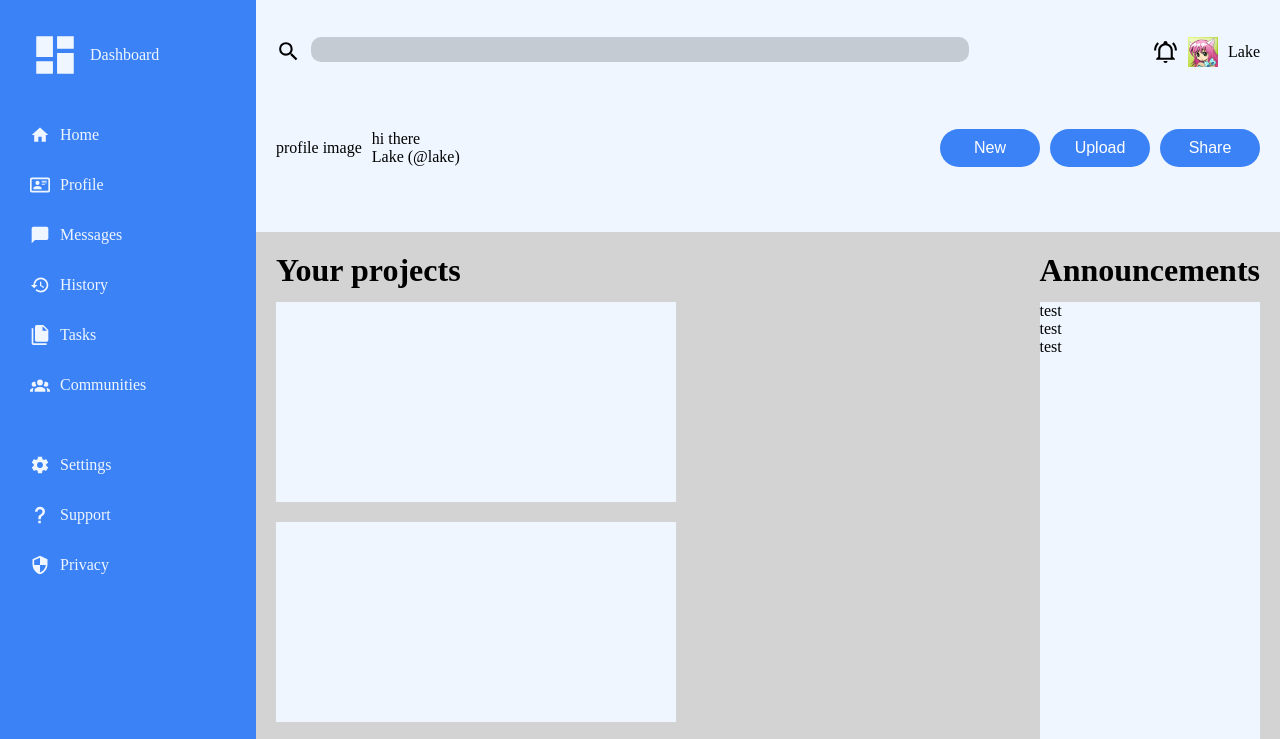
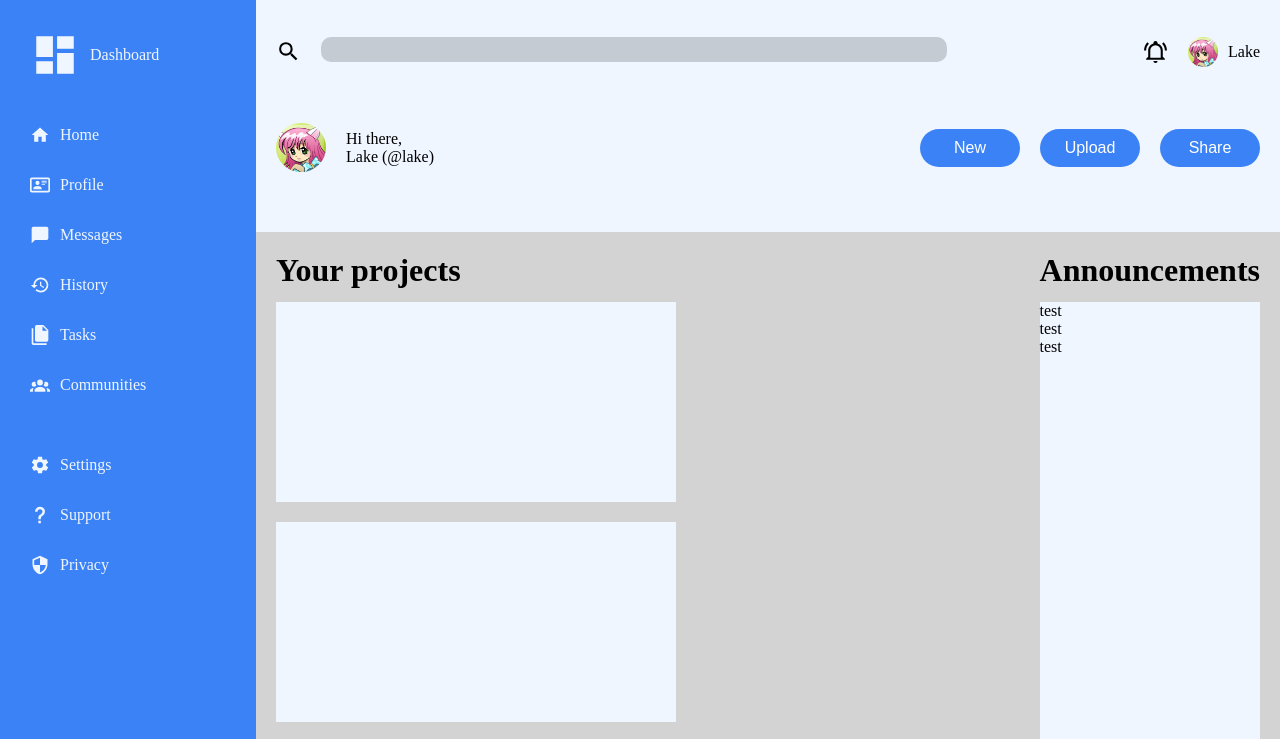
Before and after one commit to IcannotDecide/admin-dashboard, a plain HTML site: page index.html in a window 1280 px wide. Shown: the top 739 px of the page. Drawn offline with Linux system fonts and the light colour scheme.

Commit message:
Finish styling header-bot

```diff
--- a/index.html
+++ b/index.html
@@ -114,9 +114,9 @@
           </div>
         </div>
         <div class="header-bot">
-          <p>profile image</p>
-          <div>
-            <p>hi there</p>
+          <img src="./images/Pink-hair-girl-gamerpic.webp" alt="profile picture">
+          <div class="welcome">
+            <p>Hi there,</p>
             <p>Lake (@lake)</p>
           </div>
           <button>New</button>
--- a/style.css
+++ b/style.css
@@ -80,7 +80,15 @@ textarea {
 }
 
 img {
+  border-radius: 100%;
+}
+
+.header-top img {
   width: 30px;
+}
+
+.header-bot img {
+  width: 50px;
 }
 
 .pfp-name {
@@ -111,7 +119,7 @@ button:active {
 }
 
 .header-top, .header-bot {
-  gap: 10px;
+  gap: 20px;
 }
 
 .header, .body {
```
